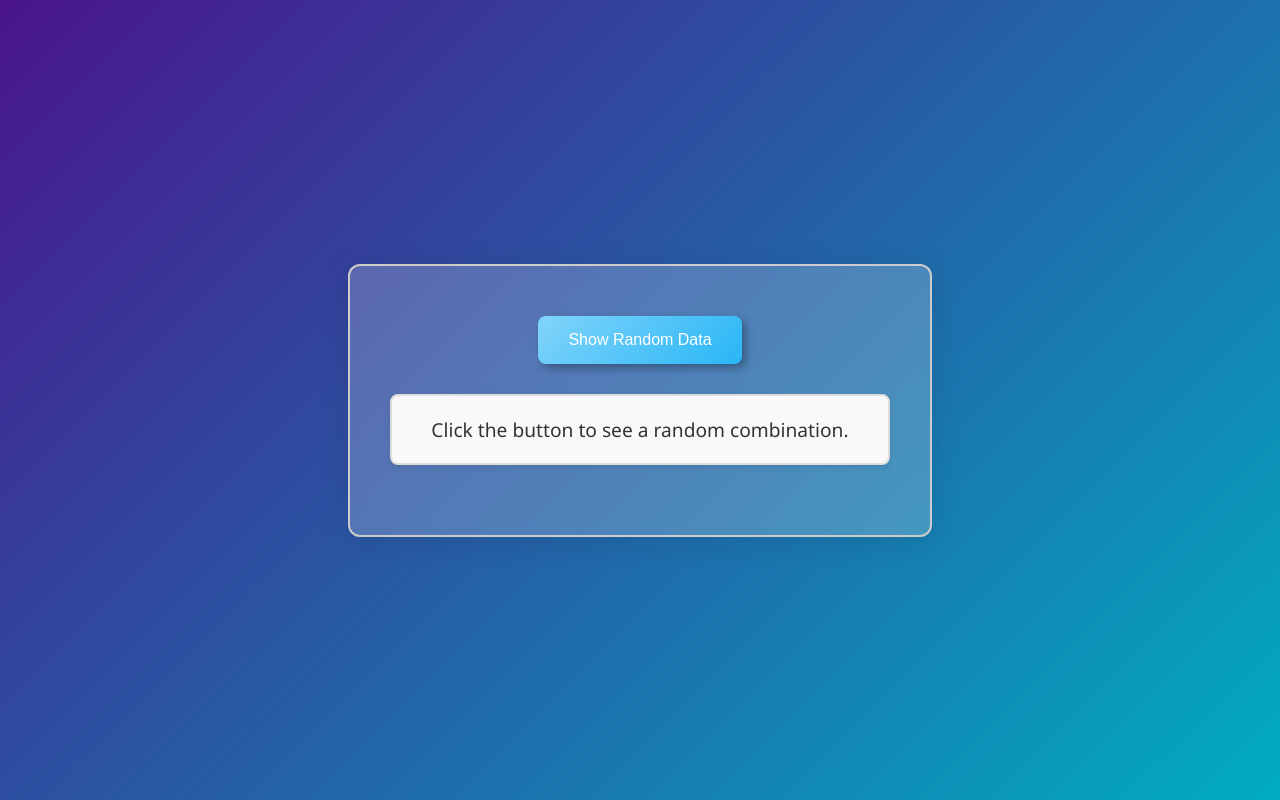
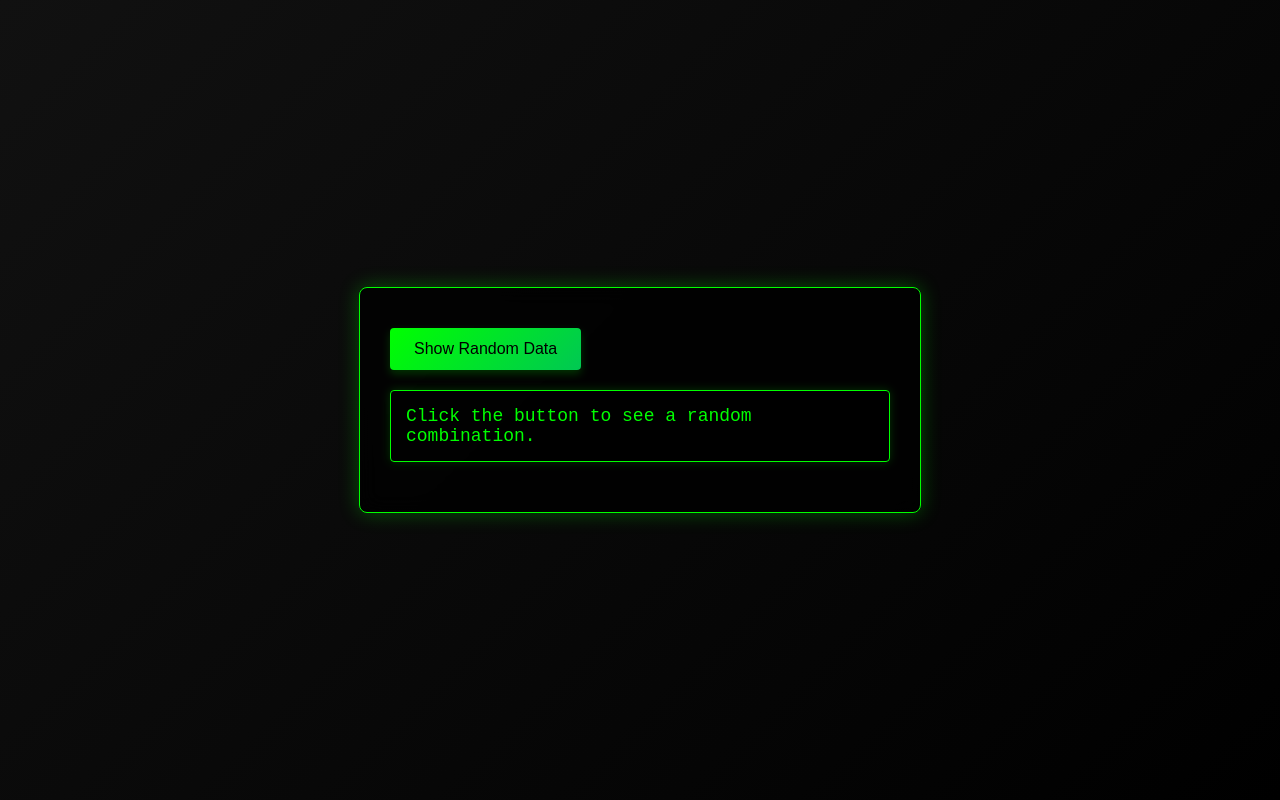
Before and after one commit to Gauravverma11/MOC_Games, a plain HTML site: page newGame/guessByAlpha/index.html in a window 1280 px wide. Drawn offline with Linux system fonts and the light colour scheme.

Commit message:
Update style.css

```diff
--- a/newGame/guessByAlpha/style.css
+++ b/newGame/guessByAlpha/style.css
@@ -1,71 +1,74 @@
 body {
-    font-family:'Segoe UI', Tahoma, Geneva, Verdana, sans-serif;
-    background: linear-gradient(135deg, #4a148c, #00acc1);
+    font-family: 'Courier New', monospace; /* Monospaced font */
+    background: linear-gradient(135deg, #111, #000); /* Dark background gradient */
+    color: #00ff00; /* Electric green text */
     display: flex;
     align-items: center;
     justify-content: center;
     min-height: 100vh;
     margin: 0;
-    overflow: hidden;
+    overflow: auto;
 }
+
 .container {
-    background: rgba(255, 255, 255, 0.2);
-    border: 2px solid #ccc;
-    border-radius: 12px;
-    padding: 40px;
-    text-align: center;
-    backdrop-filter: blur(8px);
-    -webkit-backdrop-filter: blur(8px);
-    box-shadow: 0 4px 30px rgba(0, 0, 0, 0.1);
+    background: rgba(0, 0, 0, 0.8); /* Dark, semi-transparent background */
+    border: 1px solid #00ff00; /* Neon green border */
+    border-radius: 8px;
+    padding: 30px;
+    text-align: left;
+    box-shadow: 0 0 20px rgba(0, 255, 0, 0.3); /* Neon glow */
     max-width: 500px;
     width: 100%;
+    backdrop-filter: blur(10px); /* blur effect */
 }
+
 .btn-3d {
-    padding: 15px 30px;
-    background: linear-gradient(135deg, #81d4fa, #29b6f6);
-    color: white;
+    padding: 12px 24px;
+    background: linear-gradient(135deg, #0f0, #00c853); /* Green gradient button */
+    color: #000;
     border: none;
-    border-radius: 8px;
+    border-radius: 4px;
     font-size: 16px;
     cursor: pointer;
-    box-shadow: 4px 4px 8px rgba(0, 0, 0, 0.3);
+    box-shadow: 0 4px 8px rgba(0, 255, 0, 0.2);
     transition: transform 0.2s, box-shadow 0.2s;
     margin-top: 10px;
 }
 
 .btn-3d:hover {
     transform: translateY(-4px);
-    box-shadow: 6px 6px 12px rgba(0, 0, 0, 0.4);
+    box-shadow: 0 6px 12px rgba(0, 255, 0, 0.3);
 }
 
 .btn-3d:active {
     transform: translateY(0);
-    box-shadow: 2px 2px 4px rgba(0, 0, 0, 0.2);
+    box-shadow: 0 2px 4px rgba(0, 255, 0, 0.1);
 }
 
 button:hover {
-    background-color: #0056b3;
+    background-color: #009688;
 }
 
 #result {
-    margin-top: 30px;
-    font-size: 20px;
-    color: #333;
-    background-color: #f9f9f9;
-    padding: 20px;
-    border-radius: 8px;
-    border: 2px solid #ddd;
-    box-shadow: 0 2px 6px rgba(0, 0, 0, 0.1);
+    margin-top: 20px;
+    font-size: 18px;
+    color: #00ff00;
+    background-color: rgba(0, 0, 0, 0.5);
+    padding: 15px;
+    border: 1px solid #00ff00;
+    border-radius: 4px;
+    box-shadow: 0 0 10px rgba(0, 255, 0, 0.2);
 }
+
 #result.fade-in {
-    margin-bottom: 30px;
-    font-size: 1.2em;
-    opacity: 0;
-    animation: fadeIn 1s ease-in-out forwards 0.5s;
+    margin-bottom: 20px;
+    font-size: 18px;
+    opacity: 1;
+    animation: none;
 }
 
 @keyframes fadeIn {
-    from { opacity: 0; }
+    from { opacity: 1; }
     to { opacity: 1; }
 }
 
@@ -78,12 +81,14 @@ body {
     font-size: 16px;
     width: 80%;
     margin-bottom: 10px;
-    border: 1px solid #ccc;
-    border-radius: 6px;
+    background-color: rgba(0, 0, 0, 0.7);
+    color: #00ff00;
+    border: 1px solid #00ff00;
+    border-radius: 4px;
 }
 
 #timer {
     margin-top: 8px;
     font-size: 14px;
-    color: #000000;
+    color: #00ff00;
 }
```
Lines whose indentation alone changed are shown as unchanged.
